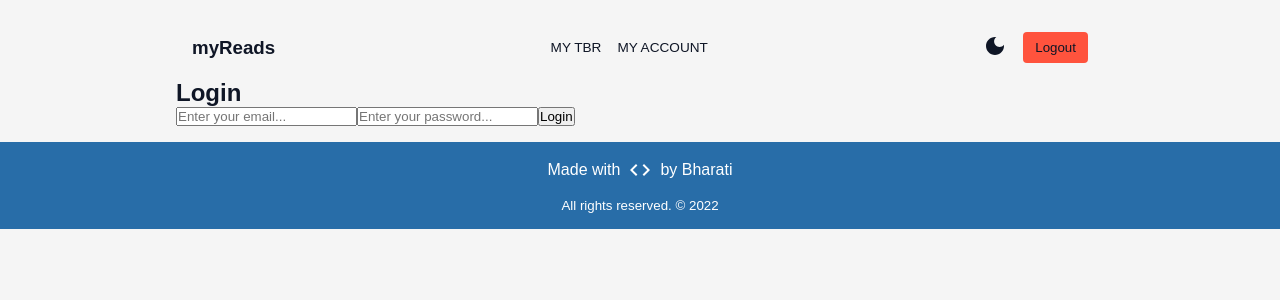
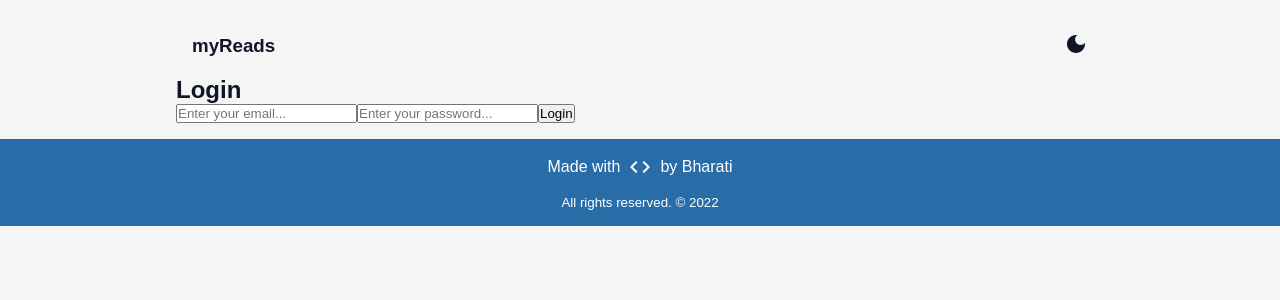
Before and after one commit to bharati-21/my-reads, a React (Create React App) app: page /login in a window 1280 px wide. Shown: the top 300 px of the page. Built offline with nearby package versions, Linux system fonts and the light colour scheme; no server answers; data requests are answered from the project's data file.

Commit message:
refactor: conditional render for nav links

```diff
--- a/src/components/Navbar.jsx
+++ b/src/components/Navbar.jsx
@@ -7,15 +7,23 @@ import { Link } from 'react-router-dom';
 import { useLogout} from '../custom-hooks/useLogout';
 
 import {useTheme} from '../contexts/theme-context';
+import { useAuth } from '../contexts/auth-context';
+
 
 const Navbar = () => {
+    const {authState} = useAuth();
+    const {user} = authState;
+
     const { logout } = useLogout();
     const {theme, toggleTheme} = useTheme();
+
     return (
         <nav className="navbar">
             <h3 className="logo">
                 <Link to="/">myReads</Link>
             </h3>
+            {
+                user && (
                     <ul className="navlinks">
                         <li className="nav-link">
                             <Link to="/tbr">
@@ -28,13 +36,18 @@ const Navbar = () => {
                             </Link>
                         </li>
                     </ul>
+                )
+            }
             <div className="account-theme-wrapper">
                 <div className="theme-wrapper" onClick={toggleTheme}>
                     {theme === 'dark' ? <LightModeIcon  /> : <DarkModeIcon /> }
                 </div>
+                {
+                    user &&
                     <button className="btn btn-accent btn-logout">
                         <Link to="/" onClick={logout}>Logout</Link>
                     </button>
+                }
             </div>
         </nav>
     )
```
Lines whose indentation alone changed are shown as unchanged.
